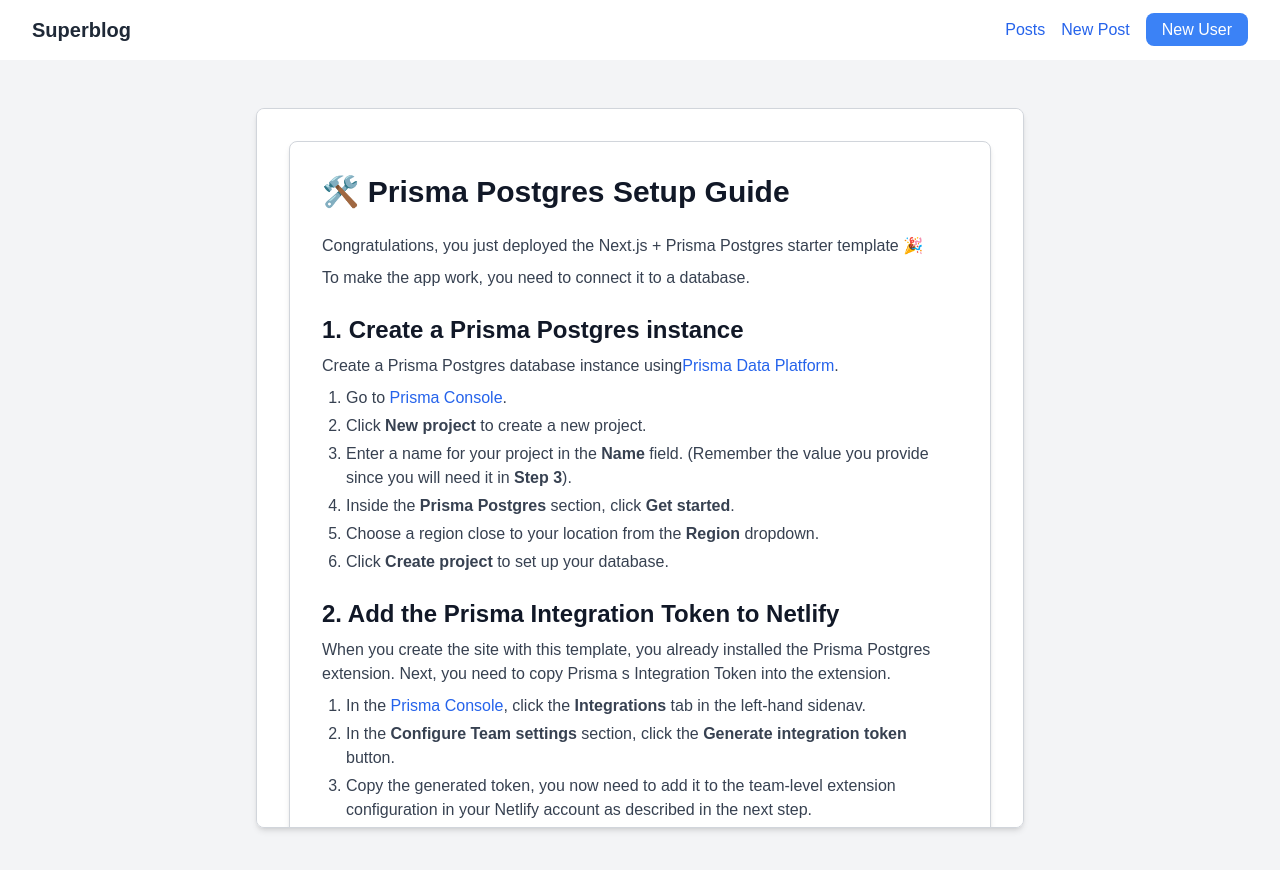
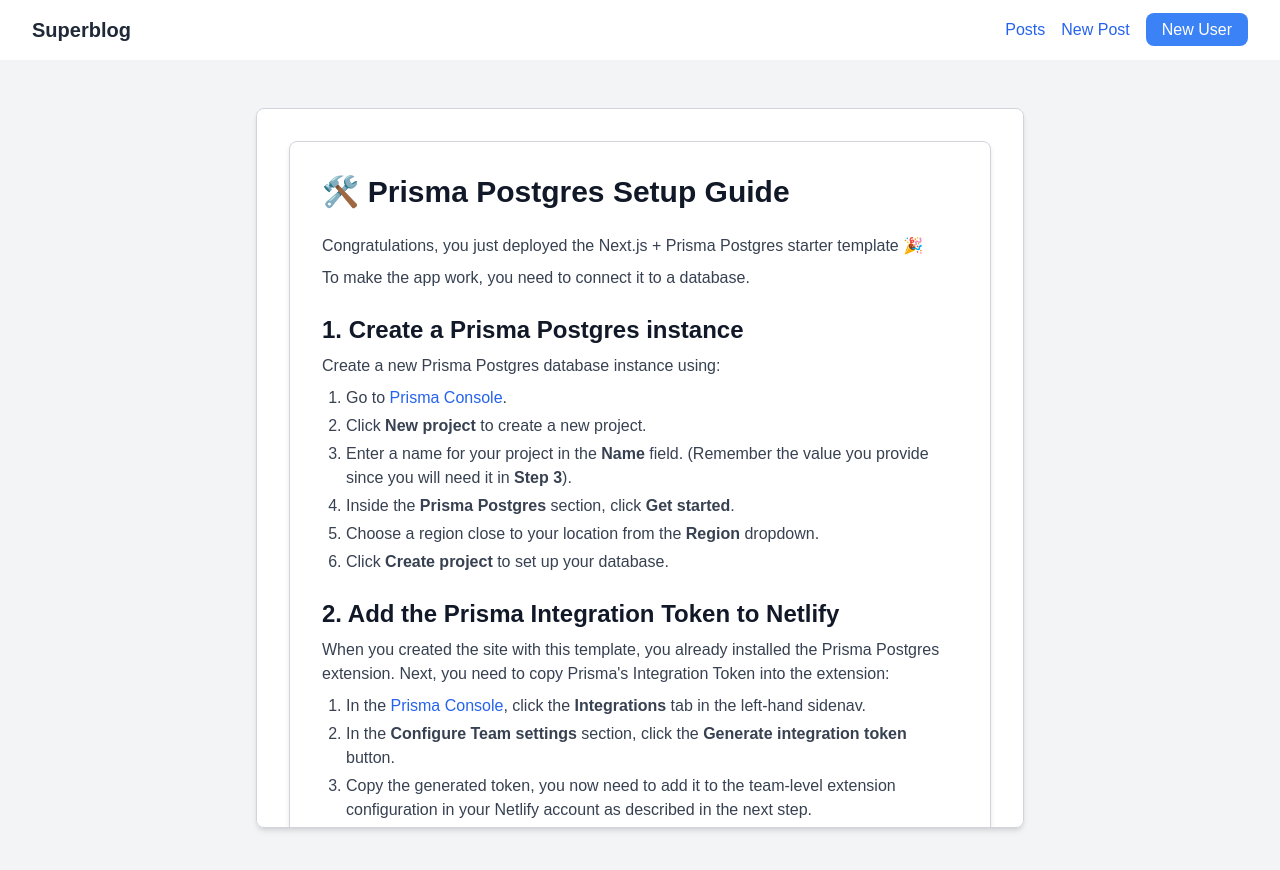
Before and after one commit to xunfenghua/plain-nextjs-netlify-demo, a Next.js app: page /setup in a window 1280 px wide. Shown: the top 870 px of the page. Built offline with nearby package versions, Linux system fonts and the light colour scheme.

Commit message:
refine /setup page

```diff
--- a/app/setup/page.tsx
+++ b/app/setup/page.tsx
@@ -14,13 +14,7 @@
           {/* Step 1 */}
           <div className="mt-6">
             <h2 className="text-2xl font-semibold text-gray-900">1. Create a Prisma Postgres instance</h2>
-            <p className="text-gray-700 mt-2">
-              Create a Prisma Postgres database instance using
-              <a href="https://console.prisma.io" className="text-blue-600 hover:underline" target="_blank">
-                Prisma Data Platform
-              </a>
-              .
-            </p>
+            <p className="text-gray-700 mt-2">Create a new Prisma Postgres database instance using:</p>
             <ol className="list-decimal pl-6 mt-2 space-y-1 text-gray-700">
               <li>
                 Go to{" "}
@@ -52,11 +46,11 @@
           <div className="mt-6">
             <h2 className="text-2xl font-semibold text-gray-900">2. Add the Prisma Integration Token to Netlify</h2>
             <p className="text-gray-700 mt-2">
-              When you create the site with this template, you already installed the{" "}
+              When you created the site with this template, you already installed the{" "}
               <a href="" target="_blank">
                 Prisma Postgres extension
               </a>
-              . Next, you need to copy Prisma s Integration Token into the extension.
+              . Next, you need to copy Prisma&apos;s Integration Token into the extension:
             </p>
             <ol className="list-decimal pl-6 mt-2 space-y-1 text-gray-700">
               <li>
@@ -89,7 +83,7 @@
               3. Connect Netlify site with Prisma Postgres instance
             </h2>
             <p className="text-gray-700 mt-2">
-              In this step, you will connect your Netlify site with the Prisma Postgres instance you just created.
+              In this step, you will connect your Netlify site with the Prisma Postgres instance you just created:
             </p>
             <ol className="list-decimal pl-6 mt-2 space-y-1 text-gray-700">
               <li>
@@ -142,7 +136,7 @@
             </p>
             <pre className="mt-4 p-4 bg-gray-900 text-white text-sm rounded-lg overflow-auto">
               # .env <br></br>
-              DATABASE_URL="prisma+postgres://accelerate.prisma-data.net/?api_key=ey..."
+              DATABASE_URL=&quot;prisma+postgres://accelerate.prisma-data.net/?api_key=ey...&quot;
             </pre>
             <p className="text-gray-700 mt-2">
               You can now migrate your database and apply the schema defined in <code>prisma/schema.prisma</code> with
@@ -181,7 +175,6 @@
               Once the deployment is ready, you can click on <strong>Open production deploy</strong> and use the app 🎉
             </p>
           </div>
-
         </div>
       </div>
     </div>
```
